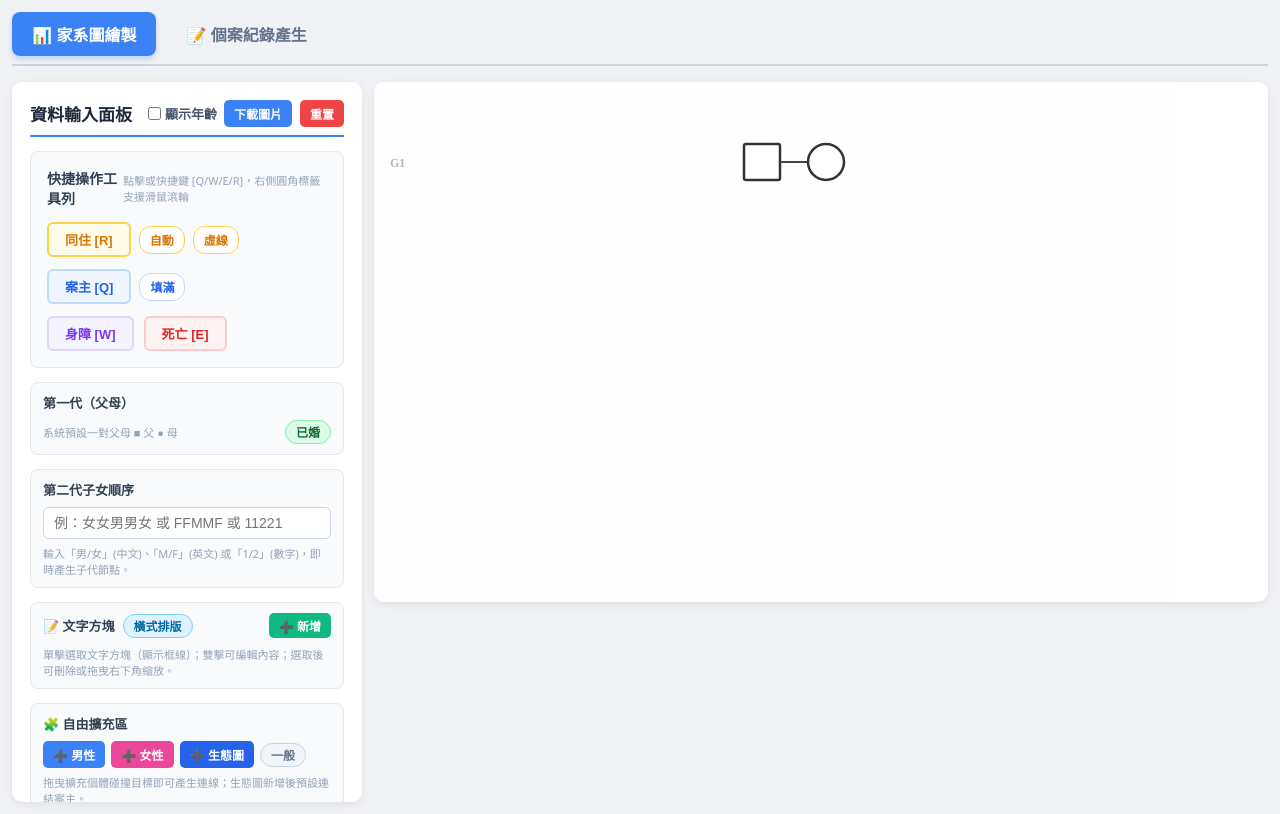
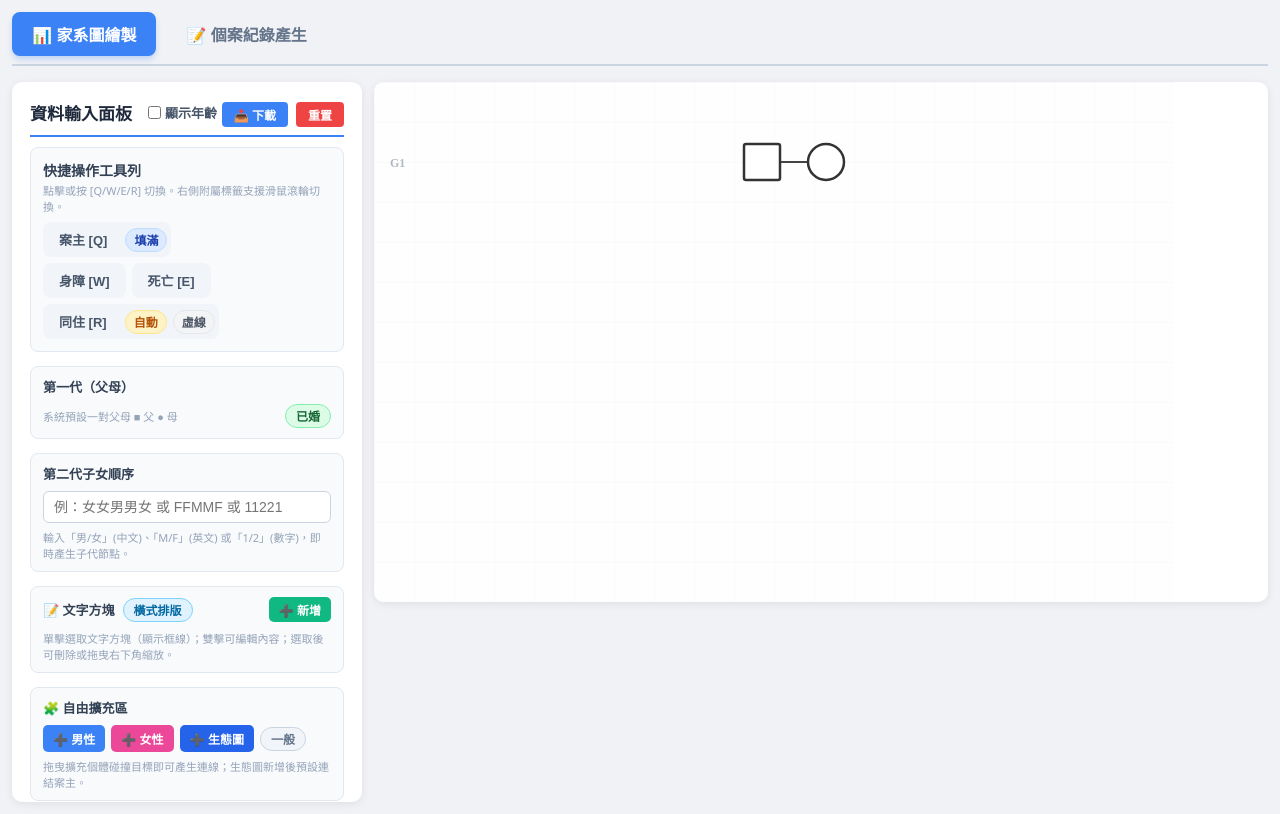
Before and after one commit to cnm27880-ops/Social-Worker, a React (Vite) app: page / in a window 1280 px wide. Built offline with nearby package versions, Linux system fonts and the light colour scheme.

Commit message:
極簡化快捷工具列 UI：依 QWER 順序重排並縮小間距
https://claude.ai/code/session_017RAhuvnZoH7jEkmUV16FRp

```diff
--- a/src/components/GenogramTab.jsx
+++ b/src/components/GenogramTab.jsx
@@ -430,7 +430,7 @@ const GenogramTab = ({
     <div className="app-layout">
       {/* 左側面板 */}
       <div className="panel">
-        <div style={{ display: 'flex', justifyContent: 'space-between', alignItems: 'center', marginBottom: '14px', paddingBottom: '8px', borderBottom: '2px solid #3b82f6' }}>
+        <div style={{ display: 'flex', justifyContent: 'space-between', alignItems: 'baseline', marginBottom: '10px', paddingBottom: '8px', borderBottom: '2px solid #3b82f6' }}>
           <div style={{ display: 'flex', alignItems: 'center', gap: '16px' }}>
             <h2 style={{ margin: 0, border: 'none', padding: 0 }}>資料輸入面板</h2>
             <label style={{ display: 'flex', alignItems: 'center', gap: '4px', fontSize: '13px', cursor: 'pointer', color: '#475569', fontWeight: 'bold' }}>
@@ -439,55 +439,64 @@ const GenogramTab = ({
             </label>
           </div>
           <div style={{ display: 'flex', gap: '8px', alignItems: 'center' }}>
-            <button onClick={downloadJPG} style={{ padding: '5px 10px', fontSize: '12px', background: '#3b82f6', color: 'white', border: 'none', borderRadius: '5px', cursor: 'pointer', fontWeight: 'bold' }}>下載圖片</button>
-            <button onClick={() => { if(window.confirm('確定重置？')) { setGen2Str(''); setGen2Cfg([]); setIndexId(null); setCohabMembers([]); setDeceasedIds([]); setDisabledIds([]); setCohabSolid(false); setIpStyle('filled'); setPolygons([]); setTexts([]); setAges({}); setFreeNodes([]); setCustomLinks([]); setPositions({}); } }} style={{ padding: '5px 10px', fontSize: '12px', background: '#ef4444', color: 'white', border: 'none', borderRadius: '5px', cursor: 'pointer', fontWeight: 'bold' }}>重置</button>
+            <button onClick={downloadJPG} style={{ padding: '4px 12px', fontSize: '12px', background: '#3b82f6', color: 'white', border: 'none', borderRadius: '4px', cursor: 'pointer', fontWeight: 'bold' }}>📥 下載</button>
+            <button onClick={() => { if(window.confirm('確定重置？')) { setGen2Str(''); setGen2Cfg([]); setIndexId(null); setCohabMembers([]); setDeceasedIds([]); setDisabledIds([]); setCohabSolid(false); setPolygons([]); setTexts([]); setAges({}); setFreeNodes([]); setCustomLinks([]); setPositions({}); setIpStyle('filled'); } }} style={{ padding: '4px 12px', fontSize: '12px', background: '#ef4444', color: 'white', border: 'none', borderRadius: '4px', cursor: 'pointer', fontWeight: 'bold' }}>重置</button>
           </div>
         </div>
 
-        <div className="section" style={{ padding: '16px', background: '#f8fafc', borderRadius: '8px', border: '1px solid #e2e8f0' }}>
-          <label style={{ marginBottom: '14px', display: 'flex', alignItems: 'center', justifyContent: 'space-between' }}>
+        <div className="section" style={{ padding: '12px', background: '#f8fafc', borderRadius: '8px', border: '1px solid #e2e8f0' }}>
+          <label style={{ marginBottom: '8px', display: 'flex', flexDirection: 'column', gap: '2px' }}>
             <span style={{ fontWeight: 'bold', color: '#334155', fontSize: '14px' }}>快捷操作工具列</span>
-            <span style={{ fontSize: '11px', color: '#94a3b8', fontWeight: 'normal' }}>點擊或快捷鍵 [Q/W/E/R]，右側圓角標籤支援滑鼠滾輪</span>
+            <span style={{ fontSize: '11px', color: '#94a3b8', fontWeight: 'normal' }}>點擊或按 [Q/W/E/R] 切換。右側附屬標籤支援滑鼠滾輪切換。</span>
           </label>
 
-          <div style={{ display: 'flex', flexDirection: 'column', gap: '12px' }}>
+          <div style={{ display: 'flex', flexDirection: 'column', gap: '6px' }}>
 
-            {/* 排 1: 同住 (橘色系) */}
-            <div style={{ display: 'flex', alignItems: 'center', gap: '8px' }}>
-              <button onClick={() => setMode(mode === 'cohab' ? null : 'cohab')}
-                      style={{ flex: '0 0 auto', padding: '6px 16px', fontSize: '13px', borderRadius: '6px', border: `2px solid #fcd34d`, background: mode === 'cohab' ? '#f59e0b' : '#fffbeb', color: mode === 'cohab' ? 'white' : '#d97706', cursor: 'pointer', fontWeight: 'bold', transition: 'all 0.2s' }}>
-                同住 [R]
-              </button>
-              <span className="status-badge" data-status={cohabMode === 'auto' ? 'none' : 'cohab'} onClick={() => setCohabMode(cohabMode === 'auto' ? 'poly' : 'auto')} ref={el => wheelRef(el, ['auto', 'poly'], cohabMode, setCohabMode)} style={{ fontSize: '12px', padding: '4px 10px', margin: 0, cursor: 'pointer', border: '1px solid #fcd34d', background: 'white', color: '#d97706', borderRadius: '12px', userSelect: 'none' }}>
-                {cohabMode === 'auto' ? '自動' : '點繪'}
-              </span>
-              <span className="status-badge" data-status={cohabSolid ? 'married' : 'none'} onClick={() => setCohabSolid(!cohabSolid)} ref={el => wheelRef(el, [false, true], cohabSolid, setCohabSolid)} style={{ fontSize: '12px', padding: '4px 10px', margin: 0, cursor: 'pointer', border: '1px solid #fcd34d', background: 'white', color: '#d97706', borderRadius: '12px', userSelect: 'none' }}>
-                {cohabSolid ? '實線' : '虛線'}
-              </span>
-            </div>
-
-            {/* 排 2: 案主 (藍色系) */}
-            <div style={{ display: 'flex', alignItems: 'center', gap: '8px' }}>
+            {/* 排 1: 案主 [Q] */}
+            <div style={{ background: '#f1f5f9', padding: '4px', borderRadius: '8px', display: 'flex', alignItems: 'center', gap: '6px', width: 'fit-content' }}>
               <button onClick={() => setMode(mode === 'index' ? null : 'index')}
-                      style={{ flex: '0 0 auto', padding: '6px 16px', fontSize: '13px', borderRadius: '6px', border: `2px solid #bfdbfe`, background: mode === 'index' ? '#3b82f6' : '#eff6ff', color: mode === 'index' ? 'white' : '#2563eb', cursor: 'pointer', fontWeight: 'bold', transition: 'all 0.2s' }}>
+                      style={{ border: 'none', padding: '4px 12px', fontSize: '13px', borderRadius: '6px', background: mode === 'index' ? '#3b82f6' : 'transparent', color: mode === 'index' ? 'white' : '#475569', cursor: 'pointer', fontWeight: 'bold', transition: 'all 0.2s' }}>
                 案主 [Q]
               </button>
-              <span className="status-badge" data-status={ipStyle === 'filled' ? 'horizontal' : 'none'} onClick={() => setIpStyle(ipStyle === 'filled' ? 'double' : 'filled')} ref={el => wheelRef(el, ['filled', 'double'], ipStyle, setIpStyle)} style={{ fontSize: '12px', padding: '4px 10px', margin: 0, cursor: 'pointer', border: '1px solid #bfdbfe', background: 'white', color: '#2563eb', borderRadius: '12px', userSelect: 'none' }}>
+              <span className="status-badge" onClick={() => setIpStyle(ipStyle === 'filled' ? 'double' : 'filled')} ref={el => wheelRef(el, ['filled', 'double'], ipStyle, setIpStyle)}
+                    style={{ fontSize: '12px', padding: '2px 8px', margin: 0, cursor: 'pointer', borderRadius: '12px', userSelect: 'none', transition: 'all 0.2s',
+                             background: ipStyle === 'filled' ? '#dbeafe' : '#e0e7ff', color: ipStyle === 'filled' ? '#1e40af' : '#3730a3', border: `1px solid ${ipStyle === 'filled' ? '#bfdbfe' : '#c7d2fe'}` }}>
                 {ipStyle === 'filled' ? '填滿' : '雙線'}
               </span>
             </div>
 
-            {/* 排 3: 身障 (紫色系) & 死亡 (紅色系) */}
-            <div style={{ display: 'flex', flexWrap: 'wrap', gap: '10px' }}>
-              <button onClick={() => setMode(mode === 'disabled' ? null : 'disabled')}
-                      style={{ padding: '6px 16px', fontSize: '13px', borderRadius: '6px', border: `2px solid #ddd6fe`, background: mode === 'disabled' ? '#8b5cf6' : '#f5f3ff', color: mode === 'disabled' ? 'white' : '#7c3aed', cursor: 'pointer', fontWeight: 'bold', transition: 'all 0.2s' }}>
-                身障 [W]
+            {/* 排 2: 身障 [W] & 死亡 [E] 並排 */}
+            <div style={{ display: 'flex', gap: '6px' }}>
+              <div style={{ background: '#f1f5f9', padding: '4px', borderRadius: '8px', display: 'flex', alignItems: 'center' }}>
+                <button onClick={() => setMode(mode === 'disabled' ? null : 'disabled')}
+                        style={{ border: 'none', padding: '4px 12px', fontSize: '13px', borderRadius: '6px', background: mode === 'disabled' ? '#8b5cf6' : 'transparent', color: mode === 'disabled' ? 'white' : '#475569', cursor: 'pointer', fontWeight: 'bold', transition: 'all 0.2s' }}>
+                  身障 [W]
+                </button>
+              </div>
+              <div style={{ background: '#f1f5f9', padding: '4px', borderRadius: '8px', display: 'flex', alignItems: 'center' }}>
+                <button onClick={() => setMode(mode === 'deceased' ? null : 'deceased')}
+                        style={{ border: 'none', padding: '4px 12px', fontSize: '13px', borderRadius: '6px', background: mode === 'deceased' ? '#ef4444' : 'transparent', color: mode === 'deceased' ? 'white' : '#475569', cursor: 'pointer', fontWeight: 'bold', transition: 'all 0.2s' }}>
+                  死亡 [E]
+                </button>
+              </div>
+            </div>
+
+            {/* 排 3: 同住 [R] */}
+            <div style={{ background: '#f1f5f9', padding: '4px', borderRadius: '8px', display: 'flex', alignItems: 'center', gap: '6px', width: 'fit-content' }}>
+              <button onClick={() => setMode(mode === 'cohab' ? null : 'cohab')}
+                      style={{ border: 'none', padding: '4px 12px', fontSize: '13px', borderRadius: '6px', background: mode === 'cohab' ? '#f59e0b' : 'transparent', color: mode === 'cohab' ? 'white' : '#475569', cursor: 'pointer', fontWeight: 'bold', transition: 'all 0.2s' }}>
+                同住 [R]
               </button>
-
-              <button onClick={() => setMode(mode === 'deceased' ? null : 'deceased')}
-                      style={{ padding: '6px 16px', fontSize: '13px', borderRadius: '6px', border: `2px solid #fecaca`, background: mode === 'deceased' ? '#ef4444' : '#fef2f2', color: mode === 'deceased' ? 'white' : '#dc2626', cursor: 'pointer', fontWeight: 'bold', transition: 'all 0.2s' }}>
-                死亡 [E]
-              </button>
+              <span className="status-badge" onClick={() => setCohabMode(cohabMode === 'auto' ? 'poly' : 'auto')} ref={el => wheelRef(el, ['auto', 'poly'], cohabMode, setCohabMode)}
+                    style={{ fontSize: '12px', padding: '2px 8px', margin: 0, cursor: 'pointer', borderRadius: '12px', userSelect: 'none', transition: 'all 0.2s',
+                             background: cohabMode === 'auto' ? '#fef3c7' : '#ffedd5', color: cohabMode === 'auto' ? '#b45309' : '#c2410c', border: `1px solid ${cohabMode === 'auto' ? '#fde68a' : '#fed7aa'}` }}>
+                {cohabMode === 'auto' ? '自動' : '點繪'}
+              </span>
+              <span className="status-badge" onClick={() => setCohabSolid(!cohabSolid)} ref={el => wheelRef(el, [false, true], cohabSolid, setCohabSolid)}
+                    style={{ fontSize: '12px', padding: '2px 8px', margin: 0, cursor: 'pointer', borderRadius: '12px', userSelect: 'none', transition: 'all 0.2s',
+                             background: cohabSolid ? '#e0f2fe' : '#f3f4f6', color: cohabSolid ? '#0369a1' : '#4b5563', border: `1px solid ${cohabSolid ? '#bae6fd' : '#e5e7eb'}` }}>
+                {cohabSolid ? '實線' : '虛線'}
+              </span>
             </div>
 
           </div>
```
